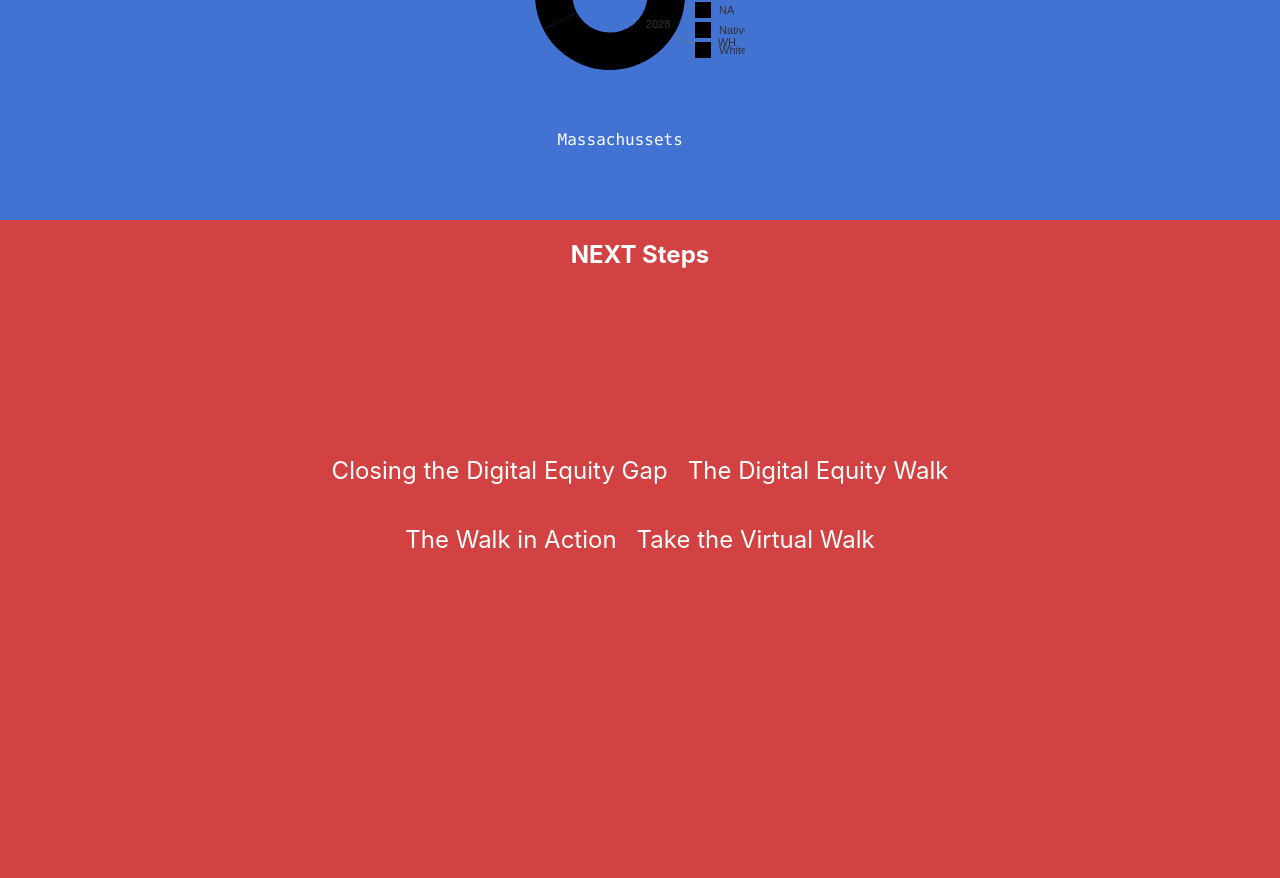
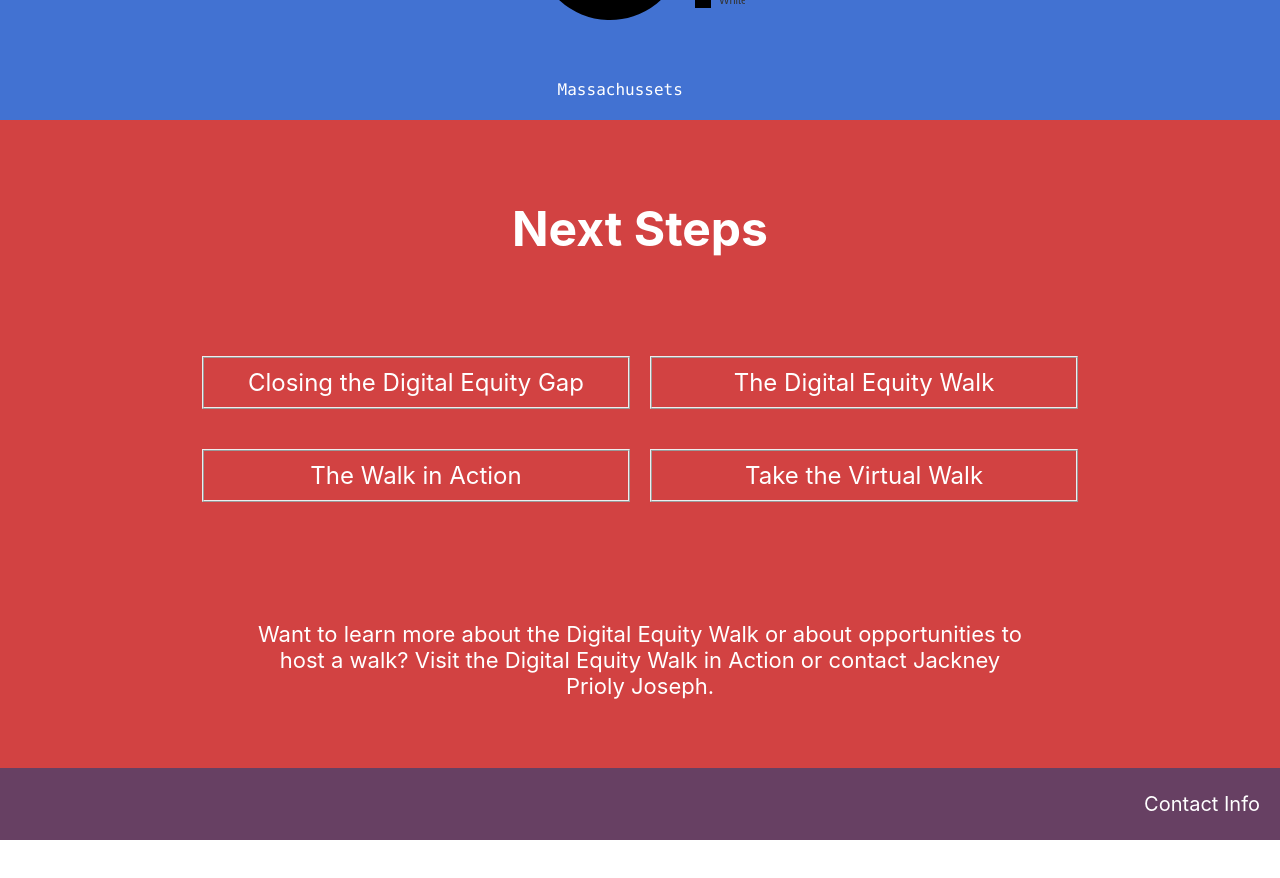
Before and after one commit to mbae-org/spark-digital-equity, a React (Create React App) app: page / in a window 1280 px wide. Shown: the part 560-1438 px from the top of the page. After the commit the page ends 1400 px from the top, so only its background shows below. Built offline with nearby package versions, Linux system fonts and the light colour scheme.

Commit message:
- Next steps panel learn and contact info  - add boxes around next steps

```diff
--- a/src/App.js
+++ b/src/App.js
@@ -33,8 +33,8 @@
             selectedFilters: {
                 gender: true,
                 ethnicity: true,
-                economicallyDisadvantaged: true,
-                disability: true
+                economicallyDisadvantaged: false,
+                disability: false
             }
         };
     }
--- a/src/components/NextStepsPanel.js
+++ b/src/components/NextStepsPanel.js
@@ -1,6 +1,47 @@
 import React from "react";
 
 function NextStepsPanel() {
+    const styles = {
+        action: {
+            margin: "10px",
+            width: "50%",
+            borderStyle: "ridge",
+            borderWidth: "2px",
+            padding: "10px"
+        },
+        row: {
+            display: "flex",
+            flexDirection: "row",
+            alignItems: "center",
+            margin: "10px",
+            width: "70%"
+        },
+
+        header: {
+            height: "30%",
+            justifyContent: "center",
+            alignItems: "center",
+            display: "flex",
+            fontSize: "xx-large"
+        },
+        learn: {
+            height: "30%",
+            justifyContent: "center",
+            alignItems: "center",
+            display: "flex",
+            fontSize: "22px",
+            width: "100%"
+        },
+        footer: {
+            display: "flex",
+            flexDirection: "row-reverse",
+            backgroundColor: "#674063",
+            height: "10%",
+            alignItems: "center",
+            fontSize: "20px"
+        }
+    };
+
     return (
         <div
             className="App"
@@ -8,11 +49,12 @@
                 display: "flex",
                 minHeight: "90vh",
                 flexDirection: "column",
-                backgroundColor: "#d24242"
+                backgroundColor: "#d24242",
+                width: "100%"
             }}
         >
-            <div style={{ height: "30%" }}>
-                <h2 className="next-steps-panel">NEXT Steps</h2>
+            <div style={styles.header}>
+                <h2 className="next-steps-panel">Next Steps</h2>
             </div>
             <div
                 style={{
@@ -23,32 +65,26 @@
                     height: "30%"
                 }}
             >
-                <div
-                    style={{
-                        display: "flex",
-                        flexDirection: "row",
-                        alignItems: "center",
-                        margin: "10px"
-                    }}
-                >
-                    <div style={{ margin: "10px" }}>
+                <div style={styles.row}>
+                    <div style={styles.action}>
                         Closing the Digital Equity Gap
                     </div>
-                    <div style={{ margin: "10px" }}>
-                        The Digital Equity Walk
-                    </div>
+                    <div style={styles.action}>The Digital Equity Walk</div>
                 </div>
-                <div
-                    style={{
-                        display: "flex",
-                        flexDirection: "row",
-                        alignItems: "center",
-                        margin: "10px"
-                    }}
-                >
-                    <div style={{ margin: "10px" }}>The Walk in Action</div>
-                    <div style={{ margin: "10px" }}>Take the Virtual Walk</div>
+                <div style={styles.row}>
+                    <div style={styles.action}>The Walk in Action</div>
+                    <div style={styles.action}>Take the Virtual Walk</div>
                 </div>
+            </div>
+            <div style={styles.learn}>
+                <span style={{ width: "60%" }}>
+                    Want to learn more about the Digital Equity Walk or about
+                    opportunities to host a walk? Visit the Digital Equity Walk
+                    in Action or contact Jackney Prioly Joseph.
+                </span>
+            </div>
+            <div style={styles.footer}>
+                <span style={{ marginRight: "20px" }}>Contact Info</span>
             </div>
         </div>
     );
```
